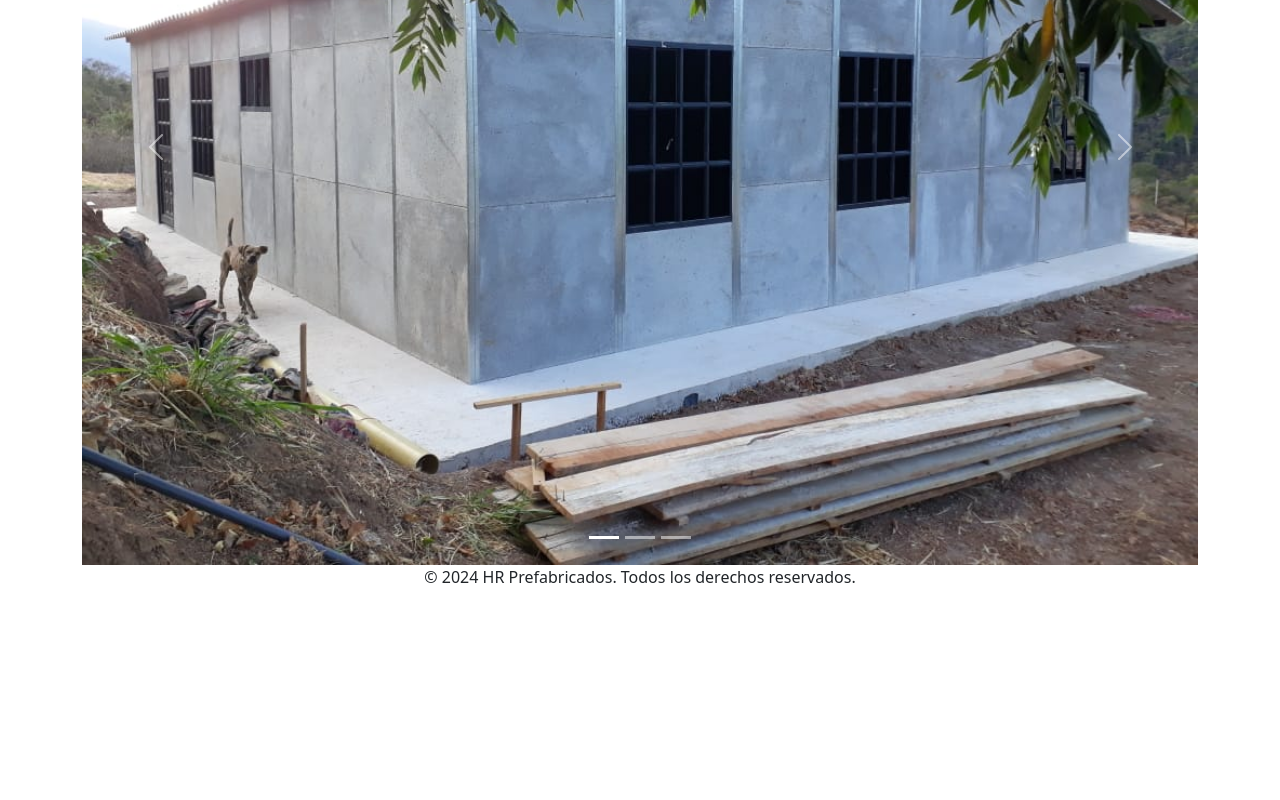
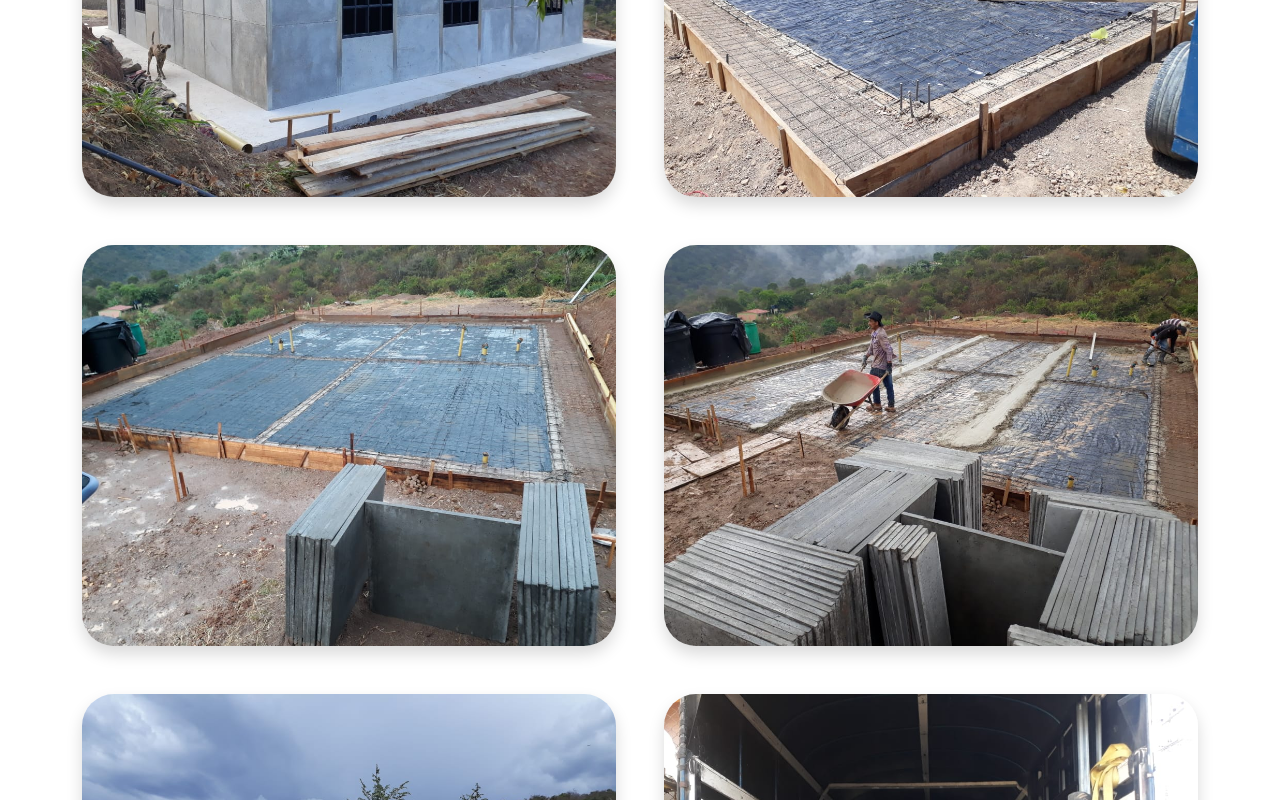
Before and after one commit to cmsrwood/HRprefabricados, a React (Vite) app: page /proyecto/1 in a window 1280 px wide. Shown: the part 440-1240 px from the top of the page. Before the commit the page ends 1045 px from the top, so only its background shows below. Built offline with nearby package versions, Linux system fonts and the light colour scheme.

Commit message:
proyecto individual con imagenes organizadas

```diff
--- a/src/Pages/Proyecto.jsx
+++ b/src/Pages/Proyecto.jsx
@@ -21,14 +21,14 @@ export default function Proyecto() {
 
   const renderImages = () => {
     let images = [];
-        for (let i = 2; i <= proyecto.num_imagenes; i++) {
+    for (let i = 1; i <= proyecto.num_imagenes; i++) {
       images.push(
-                <div class="carousel-item">
+        <div className="col ">
           <img
             key={i}
             src={`/proyectos/${proyecto.id}/${i}.jpg`}
             alt={`Imagen ${i} del proyecto ${proyecto.titulo}`}
-                    className="img-fluid"
+            className="img-fluid zoomhover containerzoom shadow rounded-5"
           />
         </div>
       );
@@ -38,30 +38,9 @@ export default function Proyecto() {
 
   return (
     <div className="container text-center">
-            <h1>{proyecto.titulo}</h1>
-            <div className="row">
-                <div id="carouselExampleIndicators" class="carousel slide">
-                  <div class="carousel-indicators">
-                    <button type="button" data-bs-target="#carouselExampleIndicators" data-bs-slide-to="0" class="active" aria-current="true" aria-label="Slide 1"></button>
-                    <button type="button" data-bs-target="#carouselExampleIndicators" data-bs-slide-to="1" aria-label="Slide 2"></button>
-                    <button type="button" data-bs-target="#carouselExampleIndicators" data-bs-slide-to="2" aria-label="Slide 3"></button>
-                  </div>
-                  <div class="carousel-inner">
-                    <div class="carousel-item active">
-                      <img src={`/proyectos/${proyecto.id}/1.jpg`} class="d-block w-100" alt="..."/>
-                    </div>
+      <h1 className="display-3 text-danger mb-5">{proyecto.titulo}</h1>
+      <div className="row row-cols-1 row-cols-sm-2 g-5">
         {renderImages()}
-                  </div>
-                  <button class="carousel-control-prev" type="button" data-bs-target="#carouselExampleIndicators" data-bs-slide="prev">
-                    <span class="carousel-control-prev-icon" aria-hidden="true"></span>
-                    <span class="visually-hidden">Previous</span>
-                  </button>
-                  <button class="carousel-control-next" type="button" data-bs-target="#carouselExampleIndicators" data-bs-slide="next">
-                    <span class="carousel-control-next-icon" aria-hidden="true"></span>
-                    <span class="visually-hidden">Next</span>
-                  </button>
-                </div>
-
       </div>
     </div>
   );
```
Lines whose indentation alone changed are shown as unchanged.
